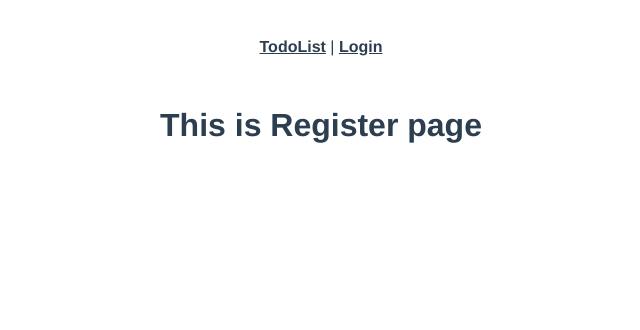
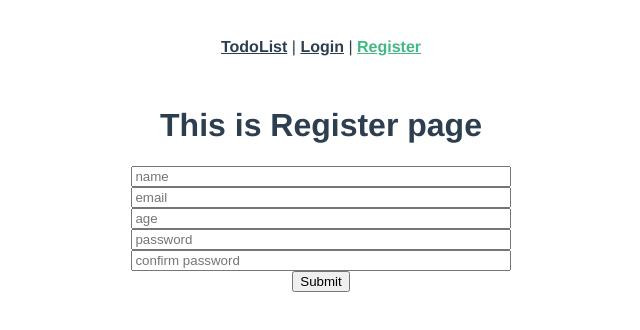
Before and after one commit to thangsnguyen07/vue-todo-app-v1, a Vue app: page /register in a window 1280 px wide. Shown: the top 330 px of the page, without its empty margins (319-959 px from the left). Built offline with nearby package versions, Linux system fonts and the light colour scheme.

Commit message:
feat: form validation and api call to register user

```diff
--- a/package.json
+++ b/package.json
@@ -8,7 +8,9 @@
     "lint": "vue-cli-service lint"
   },
   "dependencies": {
+    "axios": "^0.26.1",
     "core-js": "^3.8.3",
+    "vee-validate": "^3.4.14",
     "vue": "^2.6.14",
     "vue-router": "^3.5.1",
     "vuex": "^3.6.2"
--- a/src/App.vue
+++ b/src/App.vue
@@ -2,7 +2,8 @@
   <div id="app">
     <nav>
       <router-link to="/">TodoList</router-link> |
-      <router-link to="/login">Login</router-link>
+      <router-link to="/login">Login</router-link> |
+      <router-link to="/register">Register</router-link>
     </nav>
     <router-view />
   </div>
--- /dev/null
+++ b/src/api/axiosClient.js
@@ -0,0 +1,11 @@
+/* eslint-disable */
+import axios from "axios";
+
+const axiosClient = axios.create({
+  baseURL: "https://api-nodejs-todolist.herokuapp.com",
+  headers: {
+    "Content-Type": "application/json",
+  },
+});
+
+export default axiosClient;
--- a/src/store/modules/auth.js
+++ b/src/store/modules/auth.js
@@ -1,11 +1,28 @@
 /* eslint-disable */
-const state = {};
+import axiosClient from "@/api/axiosClient";
+
+const state = {
+  user: null,
+  token: "",
+};
 
 const getters = {};
 
-const mutations = {};
+const mutations = {
+  setAuth(state, auth) {
+    state.user = auth.user;
+    state.token = auth.token;
+  },
+};
 
-const actions = {};
+const actions = {
+  async register({ commit }, registerData) {
+    const response = await axiosClient.post("/user/register", registerData);
+    commit("setAuth", response.data);
+
+    localStorage.setItem("vue-todo-app", JSON.stringify(response.data));
+  },
+};
 
 export default {
   namespaced: true,
--- a/src/views/RegisterView.vue
+++ b/src/views/RegisterView.vue
@@ -1,5 +1,155 @@
 <template>
-  <div>
+  <div class="form">
     <h1>This is Register page</h1>
+    <!-- The ValidationObserver offers a handleSubmit function that you can use to protect your form submissions.  -->
+    <ValidationObserver v-slot="{ handleSubmit }">
+      <form @submit.prevent="handleSubmit(onSubmit)">
+        <ValidationProvider
+          rules="required|min:4|max:128"
+          v-slot="{ errors }"
+          class="inputGroup"
+        >
+          <input v-model="name" placeholder="name" type="text" />
+          <span>{{ errors[0] }}</span>
+        </ValidationProvider>
+
+        <ValidationProvider
+          rules="required"
+          v-slot="{ errors }"
+          class="inputGroup"
+        >
+          <input v-model="email" placeholder="email" type="email" />
+          <span>{{ errors[0] }}</span>
+        </ValidationProvider>
+
+        <ValidationProvider
+          rules="required|numberic|min-value:8"
+          v-slot="{ errors }"
+          class="inputGroup"
+          name="age"
+        >
+          <input v-model="age" placeholder="age" type="text" />
+          <span>{{ errors[0] }}</span>
+        </ValidationProvider>
+
+        <ValidationProvider
+          rules="required|min:8"
+          v-slot="{ errors }"
+          vid="password"
+          class="inputGroup"
+        >
+          <input v-model="password" placeholder="password" type="text" />
+          <span>{{ errors[0] }}</span>
+        </ValidationProvider>
+
+        <ValidationProvider
+          rules="required|confirmed:password"
+          v-slot="{ errors }"
+          class="inputGroup"
+        >
+          <input
+            v-model="confirmPassword"
+            placeholder="confirm password"
+            type="text"
+          />
+          <span>{{ errors[0] }}</span>
+        </ValidationProvider>
+
+        <button type="submit">Submit</button>
+      </form>
+    </ValidationObserver>
+
+    <p v-if="user">{{ user.email }}</p>
+    <p v-if="token">{{ token }}</p>
   </div>
 </template>
+
+<script>
+import { ValidationProvider, ValidationObserver, extend } from "vee-validate";
+import { required, confirmed } from "vee-validate/dist/rules";
+
+import { mapActions, mapState } from "vuex";
+
+export default {
+  components: {
+    ValidationProvider,
+    ValidationObserver,
+  },
+  data() {
+    return {
+      name: "",
+      email: "",
+      age: "",
+      password: "",
+      confirmPassword: "",
+    };
+  },
+  computed: { ...mapState("auth", ["user", "token"]) },
+  methods: {
+    ...mapActions("auth", ["register"]),
+    onSubmit: function () {
+      const formData = {
+        name: this.name,
+        email: this.email,
+        age: this.age,
+        password: this.password,
+      };
+      this.register(formData);
+    },
+  },
+};
+
+// Validation
+extend("required", {
+  ...required,
+  message: "This field is required",
+});
+
+extend("min", {
+  validate(value, { length }) {
+    if (value.length >= length) return true;
+    return `Min length is ${length} characters`;
+  },
+  params: ["length"],
+});
+
+extend("max", {
+  validate(value, { length }) {
+    if (value.length <= length) return true;
+    return `Max length is ${length} characters`;
+  },
+  params: ["length"],
+});
+
+extend("numberic", (value) => {
+  if (!isNaN(value)) return true;
+  return "Age is not valid";
+});
+
+extend("min-value", {
+  validate(value, { min }) {
+    if (!isNaN(value) && Number(value) >= Number(min)) return true;
+    return `Min age is ${min}`;
+  },
+  params: ["min"],
+});
+
+extend("confirmed", {
+  ...confirmed,
+  message: "Password does not match",
+});
+</script>
+
+<style scoped>
+.form {
+  margin: 0 auto;
+  max-width: 30%;
+  display: flex;
+  flex-direction: column;
+}
+
+.inputGroup {
+  display: flex;
+  flex-direction: column;
+}
+</style>
```
Also changed, not shown: 1 other file (tests, documents, lock files or other folders).
